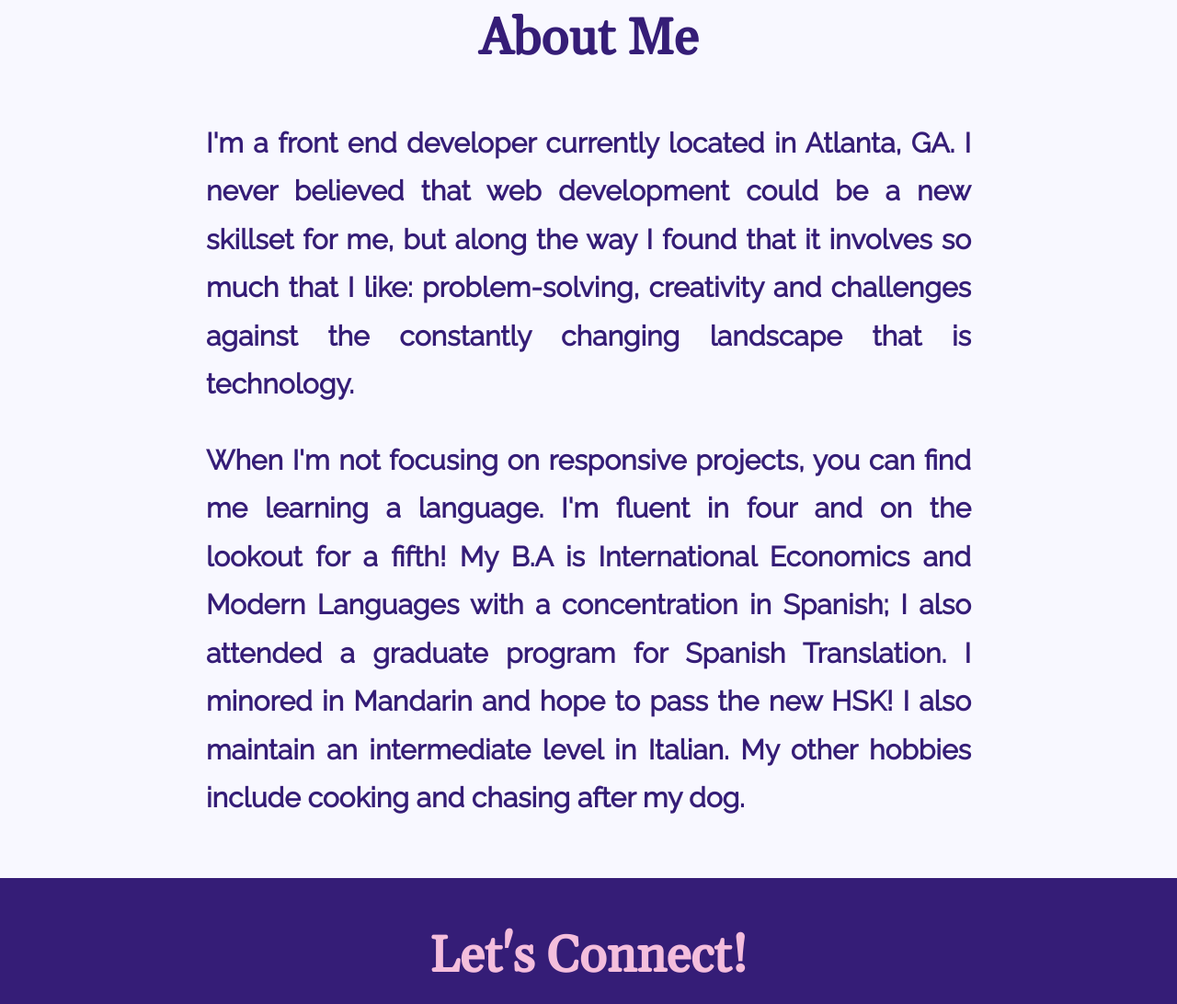
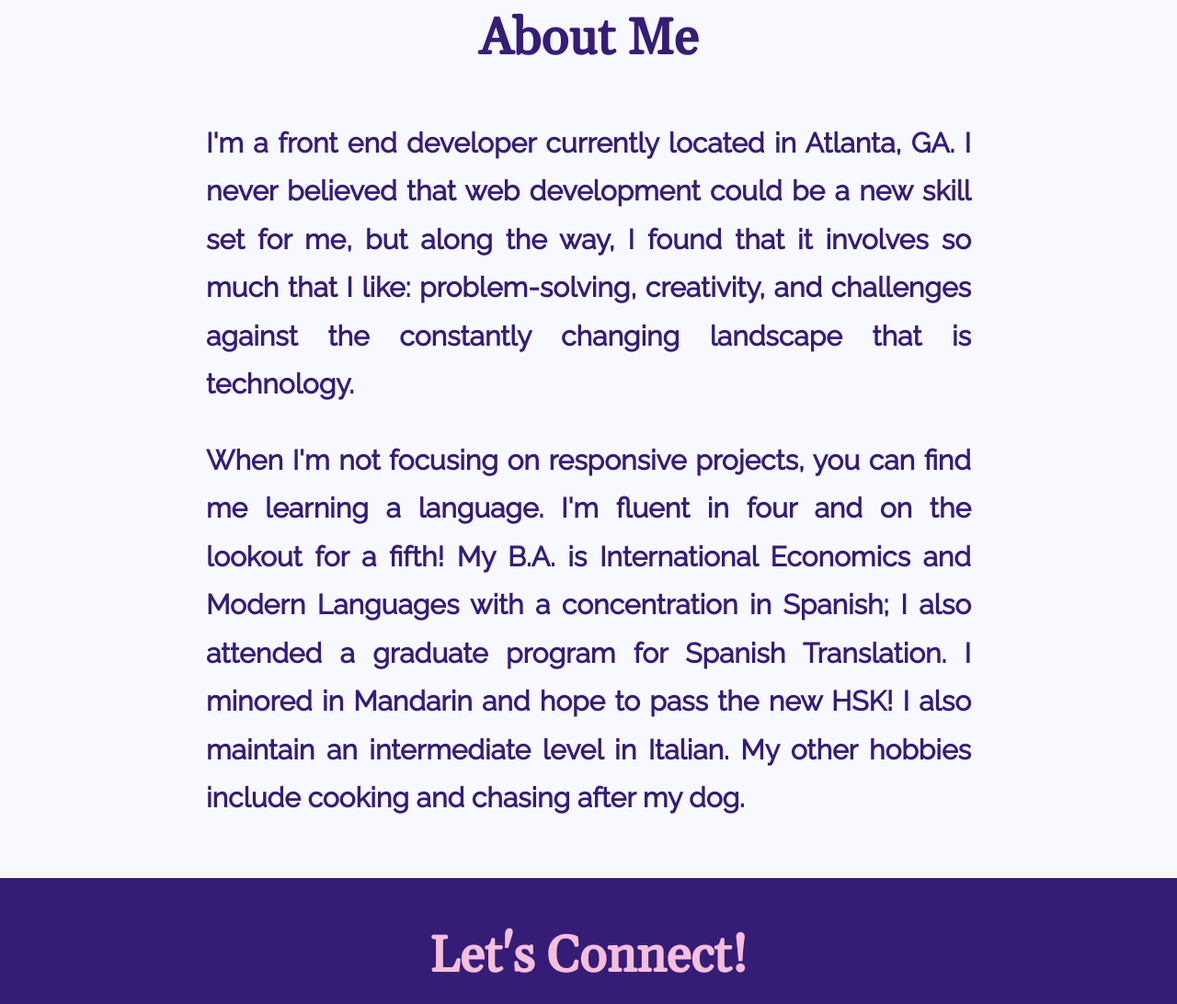
Before and after one commit to jjackson112/my-portfolio, a plain HTML site: page index.html in a window 1280 px wide. Shown: the part 3580-4672 px from the top of the page at 92% size. Drawn offline with nearby package versions, Linux system fonts and the light colour scheme; a script that the page names is missing.

Commit message:
About Me
typos

```diff
--- a/index.html
+++ b/index.html
@@ -140,8 +140,8 @@
                     </div>
                     <div class="about-info">
                         <h3>About Me</h3>
-                        <p>I'm a front end developer currently located in Atlanta, GA. I never believed that web development could be a new skillset for me, but along the way I found that it involves so much that I like: problem-solving, creativity and challenges against the constantly changing landscape that is technology.</p>
-                        <p>When I'm not focusing on responsive projects, you can find me learning a language. I'm fluent in four and on the lookout for a fifth! My B.A is International Economics and Modern Languages with a concentration in Spanish; I also attended a graduate program for Spanish Translation. I minored in Mandarin and hope to pass the new HSK! I also maintain an intermediate level in Italian. My other hobbies include cooking and chasing after my dog.</p>
+                        <p>I'm a front end developer currently located in Atlanta, GA. I never believed that web development could be a new skill set for me, but along the way, I found that it involves so much that I like: problem-solving, creativity, and challenges against the constantly changing landscape that is technology.</p>
+                        <p>When I'm not focusing on responsive projects, you can find me learning a language. I'm fluent in four and on the lookout for a fifth! My B.A. is International Economics and Modern Languages with a concentration in Spanish; I also attended a graduate program for Spanish Translation. I minored in Mandarin and hope to pass the new HSK! I also maintain an intermediate level in Italian. My other hobbies include cooking and chasing after my dog.</p>
                     </div>
                 </div>
             </section>
```
